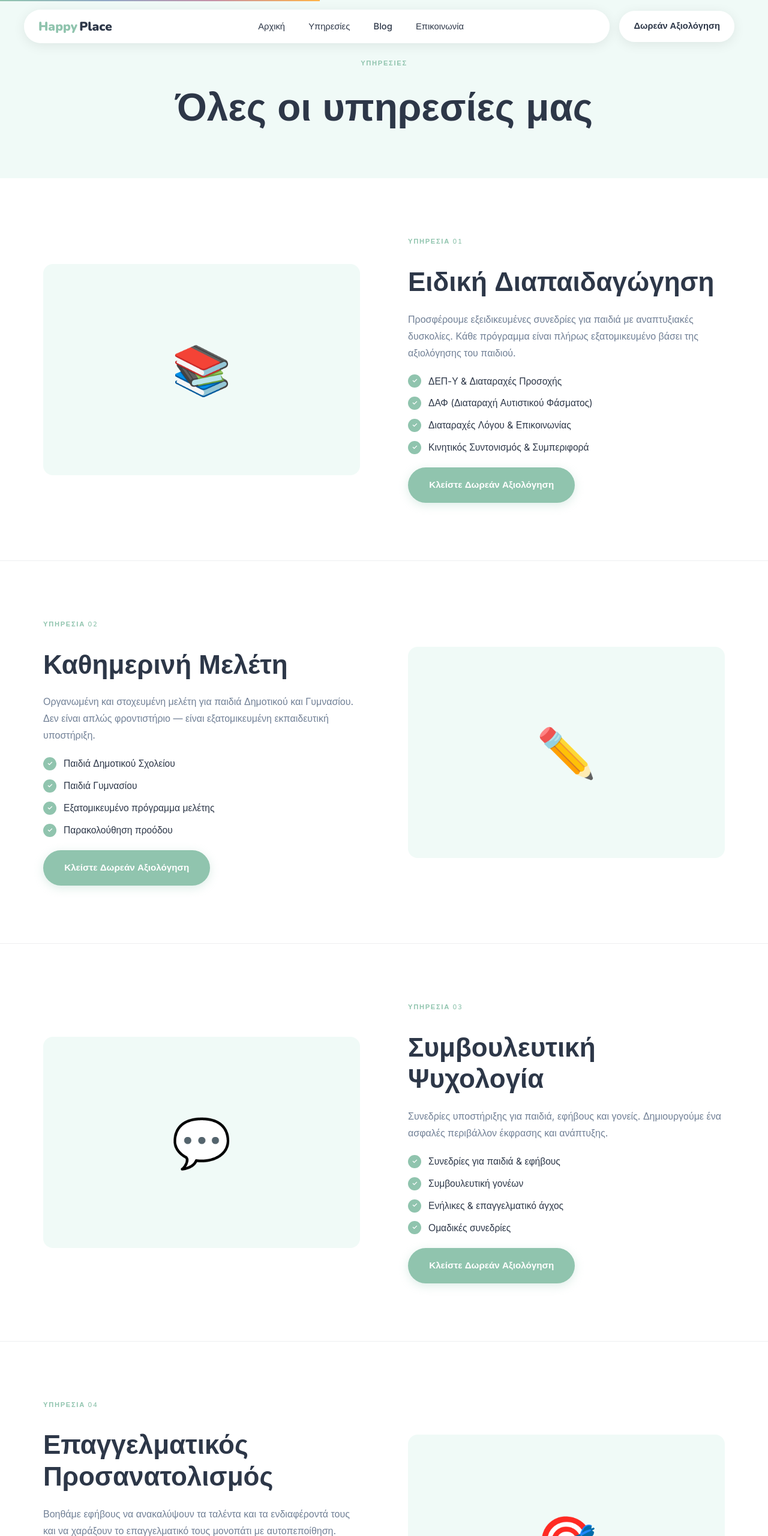
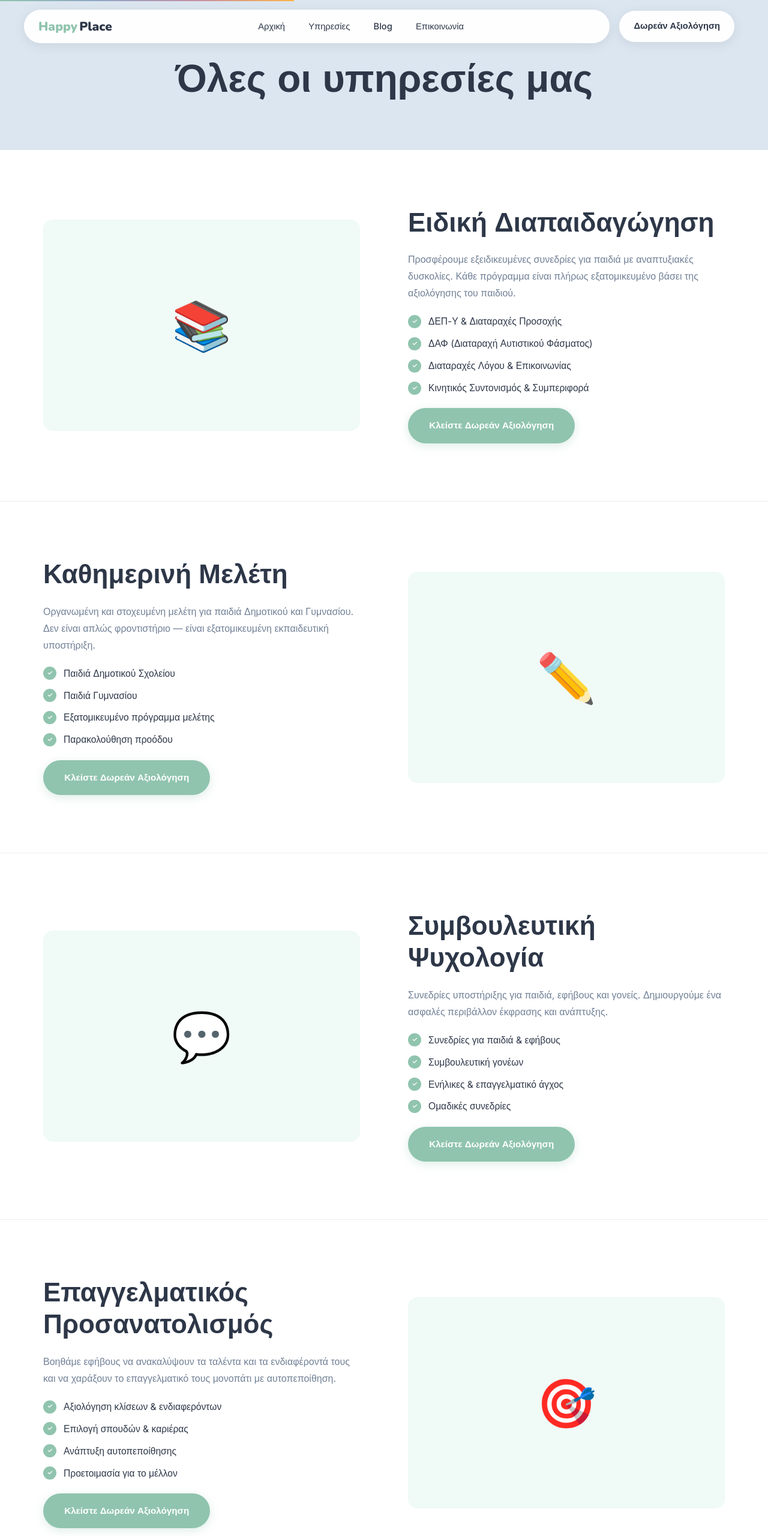
Before and after one commit to Ekanus/happy-place, a plain HTML site: page pages/services.html in a window 1280 px wide. Shown: the top 2560 px of the page at 60% size. Drawn offline with nearby package versions, Linux system fonts and the light colour scheme.

Commit message:
Remove eyebrows + pastel hero backgrounds

```diff
--- a/pages/services.html
+++ b/pages/services.html
@@ -69,9 +69,8 @@
   <main id="services-main">
 
     <!-- PAGE HERO -->
-    <section class="page-hero">
+    <section class="page-hero page-hero--services">
       <div class="container page-hero__inner">
-        <span class="section-eyebrow">ΥΠΗΡΕΣΙΕΣ</span>
         <h1 class="page-hero__title">Όλες οι υπηρεσίες μας</h1>
       </div>
     </section>
@@ -88,7 +87,6 @@
             </div>
           </div>
           <div class="service-detail__content">
-            <span class="section-eyebrow">ΥΠΗΡΕΣΙΑ 01</span>
             <h2 class="service-detail__title">Ειδική Διαπαιδαγώγηση</h2>
             <p class="service-detail__body">Προσφέρουμε εξειδικευμένες συνεδρίες για παιδιά με αναπτυξιακές δυσκολίες. Κάθε πρόγραμμα είναι πλήρως εξατομικευμένο βάσει της αξιολόγησης του παιδιού.</p>
             <ul class="service-detail__list" role="list">
@@ -111,7 +109,6 @@
             </div>
           </div>
           <div class="service-detail__content">
-            <span class="section-eyebrow">ΥΠΗΡΕΣΙΑ 02</span>
             <h2 class="service-detail__title">Καθημερινή Μελέτη</h2>
             <p class="service-detail__body">Οργανωμένη και στοχευμένη μελέτη για παιδιά Δημοτικού και Γυμνασίου. Δεν είναι απλώς φροντιστήριο — είναι εξατομικευμένη εκπαιδευτική υποστήριξη.</p>
             <ul class="service-detail__list" role="list">
@@ -134,7 +131,6 @@
             </div>
           </div>
           <div class="service-detail__content">
-            <span class="section-eyebrow">ΥΠΗΡΕΣΙΑ 03</span>
             <h2 class="service-detail__title">Συμβουλευτική Ψυχολογία</h2>
             <p class="service-detail__body">Συνεδρίες υποστήριξης για παιδιά, εφήβους και γονείς. Δημιουργούμε ένα ασφαλές περιβάλλον έκφρασης και ανάπτυξης.</p>
             <ul class="service-detail__list" role="list">
@@ -157,7 +153,6 @@
             </div>
           </div>
           <div class="service-detail__content">
-            <span class="section-eyebrow">ΥΠΗΡΕΣΙΑ 04</span>
             <h2 class="service-detail__title">Επαγγελματικός Προσανατολισμός</h2>
             <p class="service-detail__body">Βοηθάμε εφήβους να ανακαλύψουν τα ταλέντα και τα ενδιαφέροντά τους και να χαράξουν το επαγγελματικό τους μονοπάτι με αυτοπεποίθηση.</p>
             <ul class="service-detail__list" role="list">
@@ -180,7 +175,6 @@
             </div>
           </div>
           <div class="service-detail__content">
-            <span class="section-eyebrow">ΥΠΗΡΕΣΙΑ 05</span>
             <h2 class="service-detail__title">Δημιουργική Απασχόληση</h2>
             <p class="service-detail__body">Δημιουργικές δραστηριότητες για παιδιά 4–12 ετών που ενισχύουν τη φαντασία, την αυτοέκφραση και την κοινωνικοποίηση μέσα από τη χαρά.</p>
             <ul class="service-detail__list" role="list">
--- a/style.css
+++ b/style.css
@@ -1922,6 +1922,10 @@ main {
 }
 @media (min-width: 768px) { .page-hero { padding: 6rem 0 5rem; } }
 
+.page-hero--services { background: #DCE6F0; }
+.page-hero--blog     { background: #F0DCE6; }
+.page-hero--contact  { background: #F0E8DC; }
+
 .page-hero__inner {
   display: flex;
   flex-direction: column;
```
Also changed, not shown: pages/blog.html (+1 -2 lines), pages/contact.html (+1 -2 lines).
